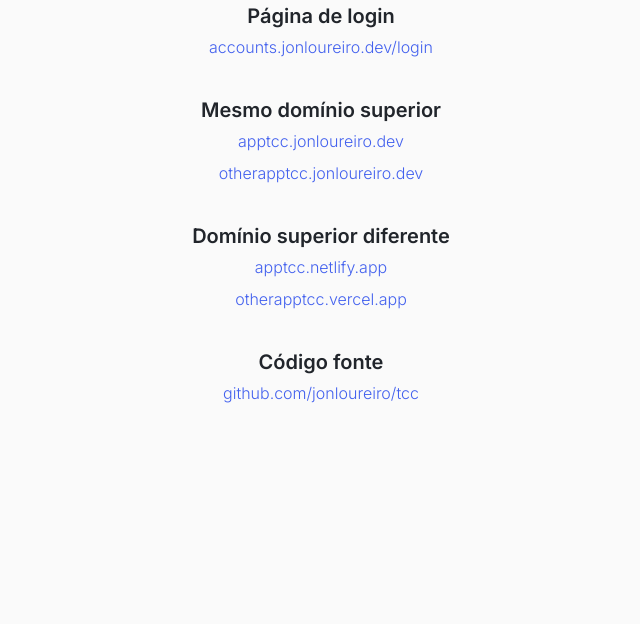
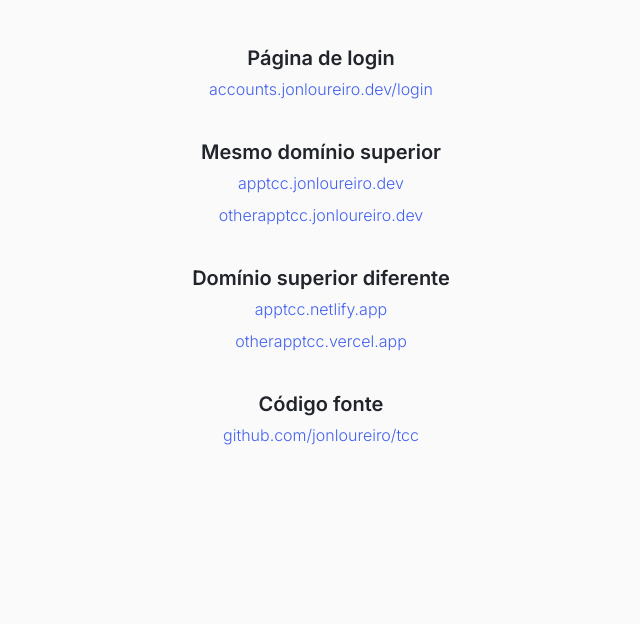
Before and after one commit to jonloureiro/tcc, a website: page public/index.html in a window 1280 px wide. Shown: the part 176-800 px from the top of the page, without its empty margins (319-959 px from the left). Drawn offline with nearby package versions, Linux system fonts and the light colour scheme.

Commit message:
fix page height

```diff
--- a/app/public/style.css
+++ b/app/public/style.css
@@ -7,7 +7,6 @@
 body {
   font-family: 'Inter', sans-serif;
   font-weight: 300;
-  height: 80vh;
   width: 100vw;
   display: flex;
   flex-direction: column;
@@ -20,7 +19,7 @@
 }
 
 main {
-  margin: auto;
+  margin: 12vh auto auto;
   padding: 0px 16px;
 }
 
--- a/public/style.css
+++ b/public/style.css
@@ -7,7 +7,6 @@
 body {
   font-family: 'Inter', sans-serif;
   font-weight: 300;
-  height: 80vh;
   width: 100vw;
   display: flex;
   color: var(--dark);
@@ -16,7 +15,7 @@
 
 main {
   max-width: 320px;
-  margin: auto;
+  margin: 12vh auto auto;
   padding: 0px 16px;
   display: flex;
   flex-direction: column;
```
